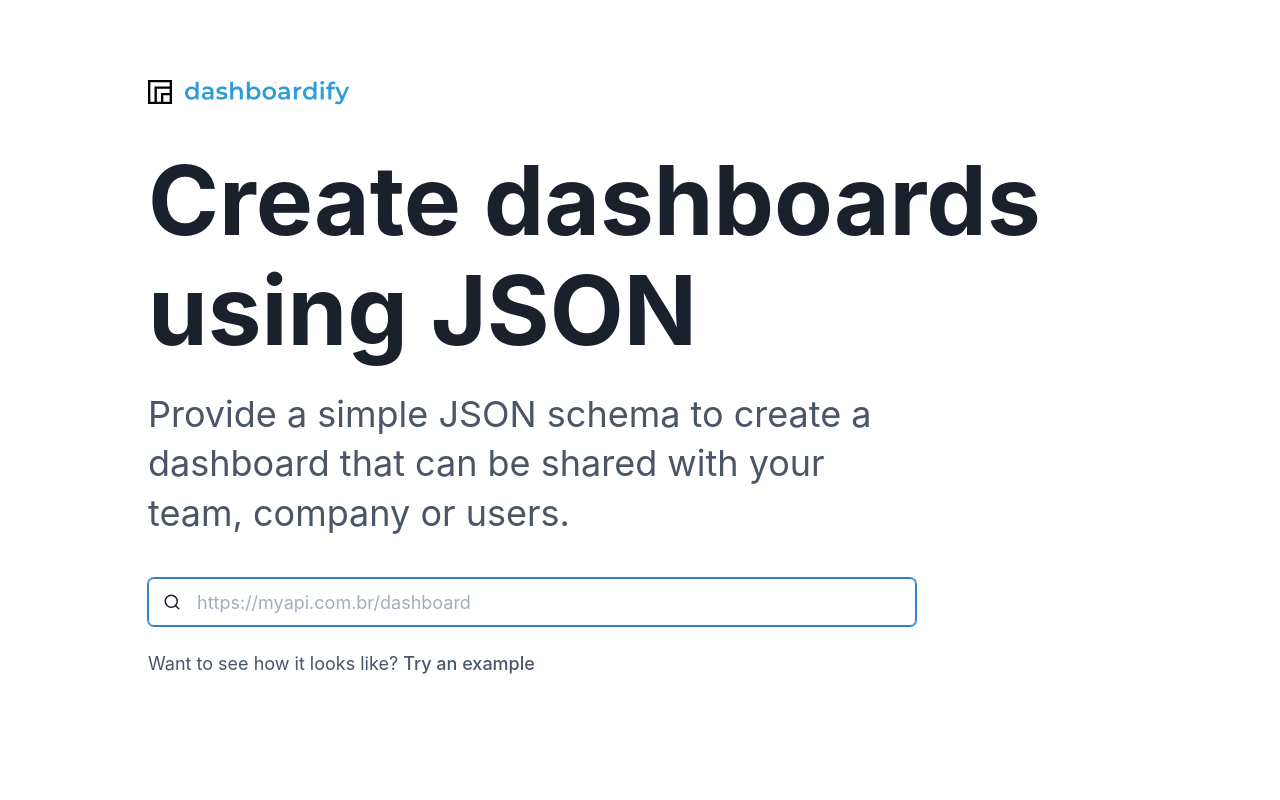
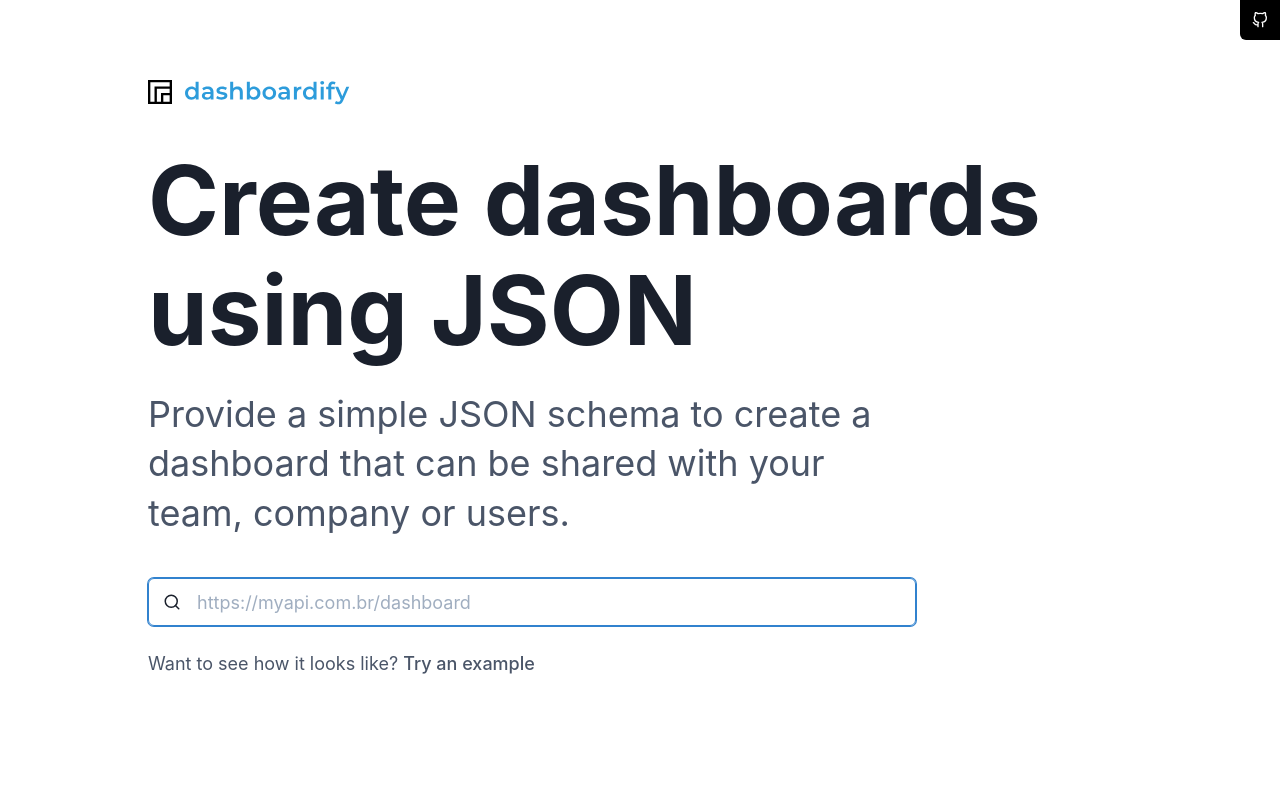
Before and after one commit to BrunoQuaresma/dashboardify, a Next.js app: page / in a window 1280 px wide. Shown: the top 800 px of the page. Built offline with nearby package versions, Linux system fonts and the light colour scheme; no server answers.

Commit message:
Add GitHub link on the home

```diff
--- a/components/Footer.tsx
+++ b/components/Footer.tsx
@@ -1,5 +1,6 @@
 import { Box, Link } from "@chakra-ui/react";
 import React from "react";
+import { GITHUB_URL } from "../constants";
 
 export const Footer = () => {
   const currentYear = new Date().getFullYear();
@@ -16,11 +17,7 @@ export const Footer = () => {
         Bruno Quaresma
       </Link>{" "}
       and available on{" "}
-      <Link
-        target="_blank"
-        rel="noreferrer"
-        href="https://github.com/BrunoQuaresma/dashboardify"
-      >
+      <Link target="_blank" rel="noreferrer" href={GITHUB_URL}>
         GitHub
       </Link>
     </Box>
--- a/constants.ts
+++ b/constants.ts
@@ -1,2 +1,3 @@
 export const SITE_URL = process.env.VERCEL_URL ?? "http://localhost:3000";
 export const SEO_URL = "https://dashboardify.app";
+export const GITHUB_URL = "https://github.com/BrunoQuaresma/dashboardify";
--- a/pages/index.tsx
+++ b/pages/index.tsx
@@ -1,12 +1,13 @@
-import { Box, Container, Link, Heading } from "@chakra-ui/react";
+import { Box, Container, Link, Heading, Center, Icon } from "@chakra-ui/react";
 import React from "react";
 import { SearchForm } from "../components/SearchForm";
 import NextLink from "next/link";
 import { Logo } from "../components/Logo";
 import { Doc } from "../components/Doc";
-import { SEO_URL, SITE_URL } from "../constants";
+import { GITHUB_URL, SEO_URL, SITE_URL } from "../constants";
 import Head from "next/head";
 import { Footer } from "../components/Footer";
+import { FiGithub } from "react-icons/fi";
 
 const SEO_TITLE = "Create dashboards using JSON - Dashboardify";
 const SEO_DESCRIPTION =
@@ -34,6 +35,26 @@ export const HomePage = () => {
 
       <Container maxW="container.lg" py={[10, 20]} px={5}>
         <Box maxW="container.lg">
+          <Link
+            href={GITHUB_URL}
+            target="_blank"
+            rel="noreferrer"
+            position="fixed"
+            top={0}
+            right={0}
+            title="See the project on GitHub"
+          >
+            <Center
+              h={10}
+              w={10}
+              bg="black"
+              color="white"
+              roundedBottomLeft="md"
+            >
+              <Icon as={FiGithub} />
+            </Center>
+          </Link>
+
           <Box mb={[4, 10]}>
             <Logo />
           </Box>
```
